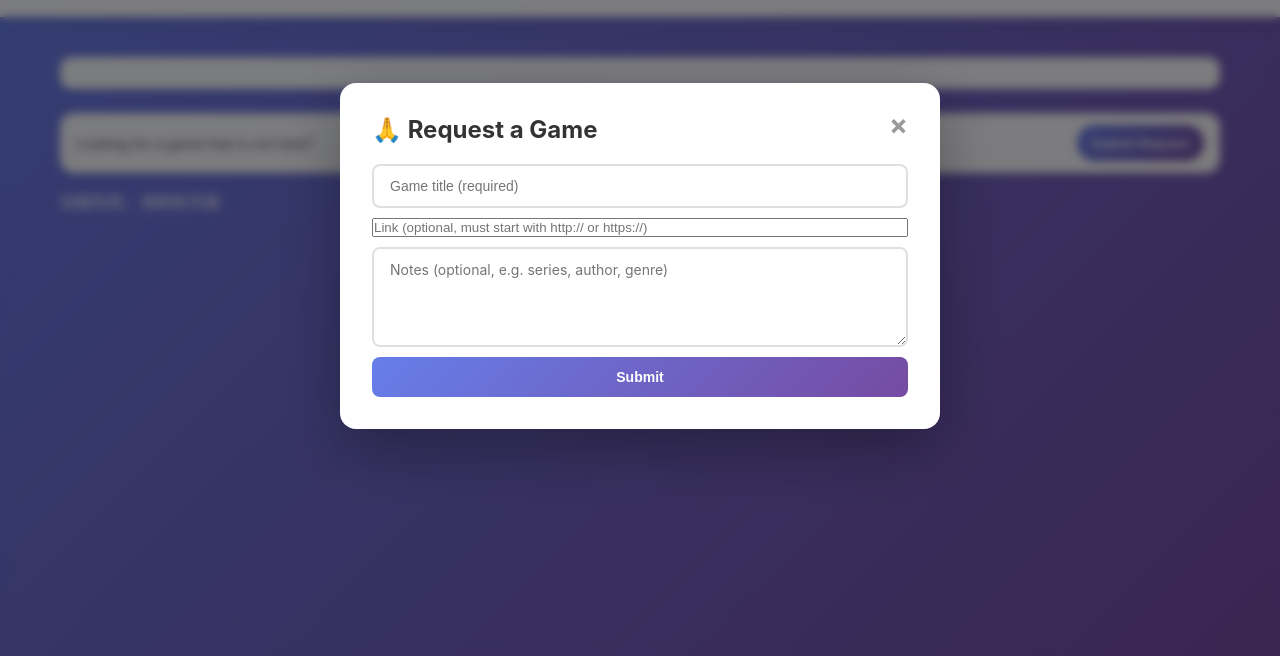
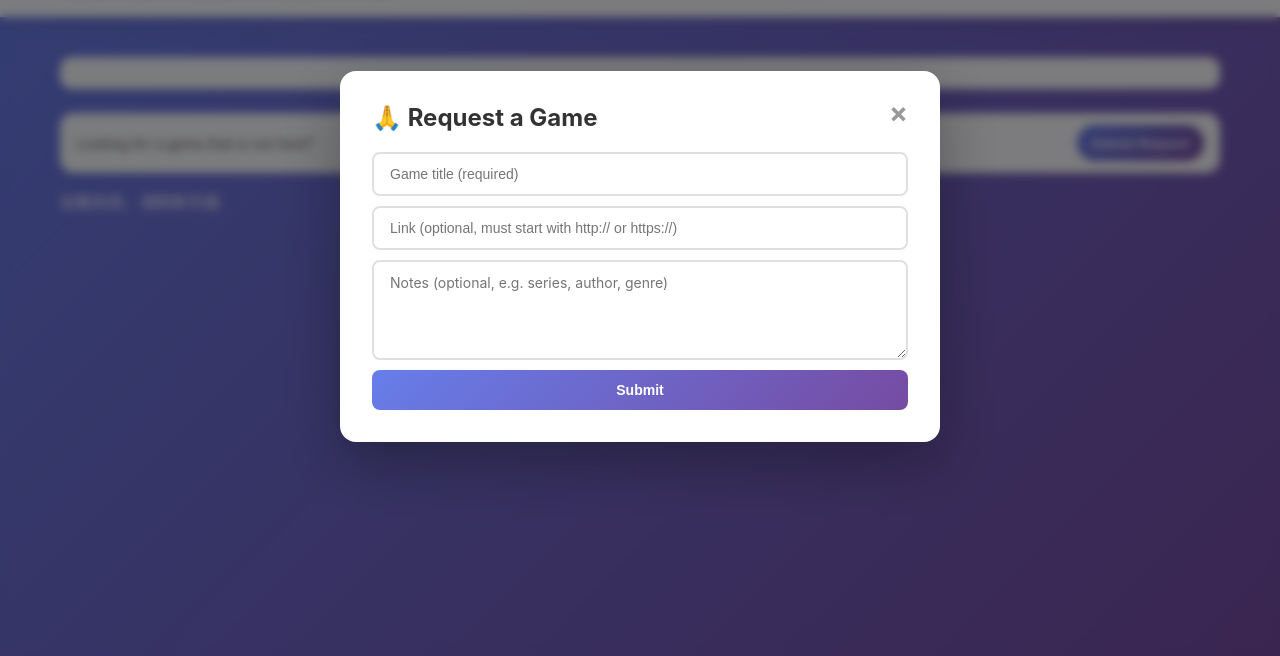
Before and after one commit to SXK485/flash-game-platform, a website: page public/index.html in a window 1280 px wide. Both pictures are taken after typing "Sample" into the empty fields and a click on the button "Submit Request". Shown: the part 144-800 px from the top of the page. Drawn offline with nearby package versions, Linux system fonts and the light colour scheme; no server answers.

Commit message:
Style URL inputs consistently

```diff
--- a/public/style.css
+++ b/public/style.css
@@ -349,6 +349,7 @@ h1 {
 input[type="text"],
 input[type="password"],
 input[type="number"],
+input[type="url"],
 textarea {
     padding: 12px 16px;
     border: 2px solid #e0e0e0;
@@ -361,6 +362,7 @@ textarea {
 input[type="text"]:focus,
 input[type="password"]:focus,
 input[type="number"]:focus,
+input[type="url"]:focus,
 textarea:focus {
     border-color: #667eea;
     box-shadow: 0 0 0 3px rgba(102, 126, 234, 0.1);
@@ -858,6 +860,7 @@ form {
 
 form input[type="text"],
 form input[type="password"],
+form input[type="url"],
 form textarea,
 form .form-row {
     width: 100%;
```
